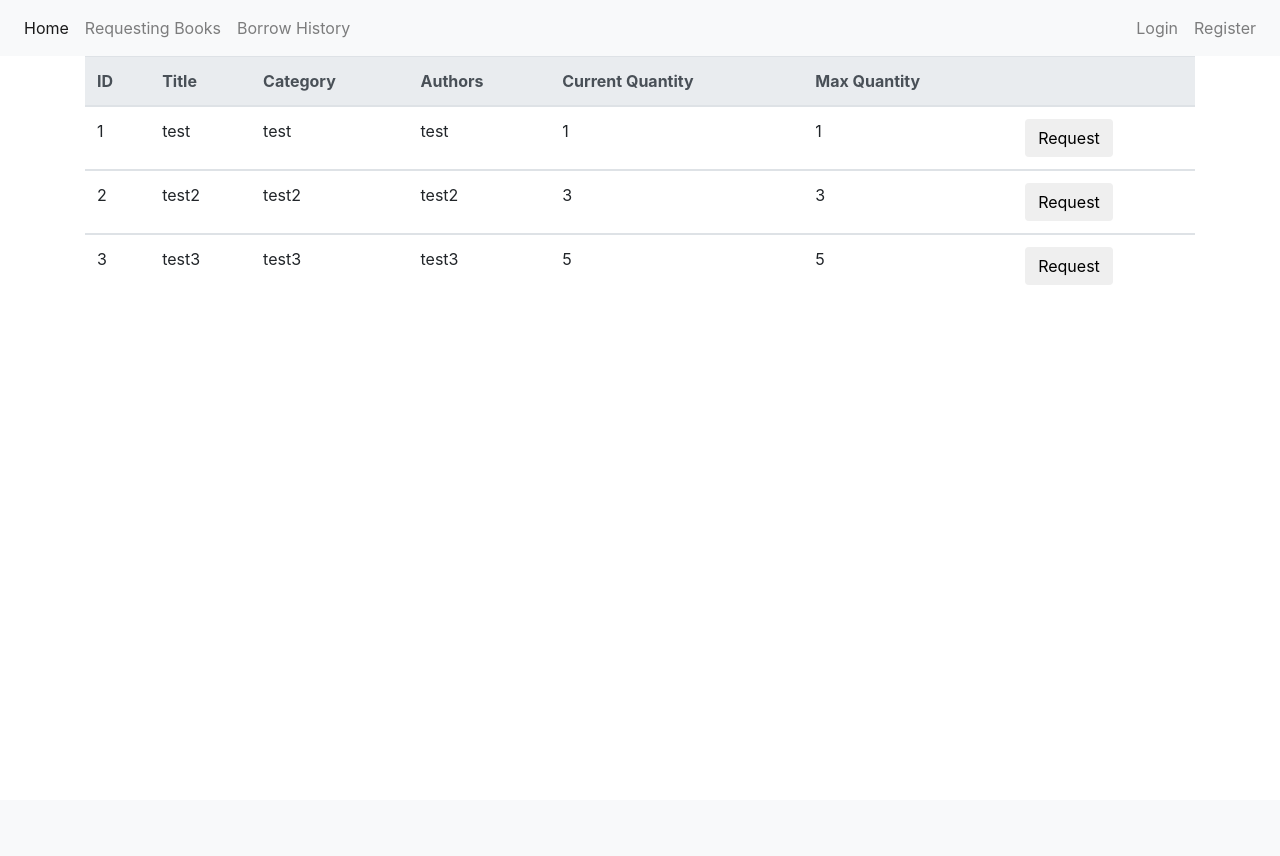
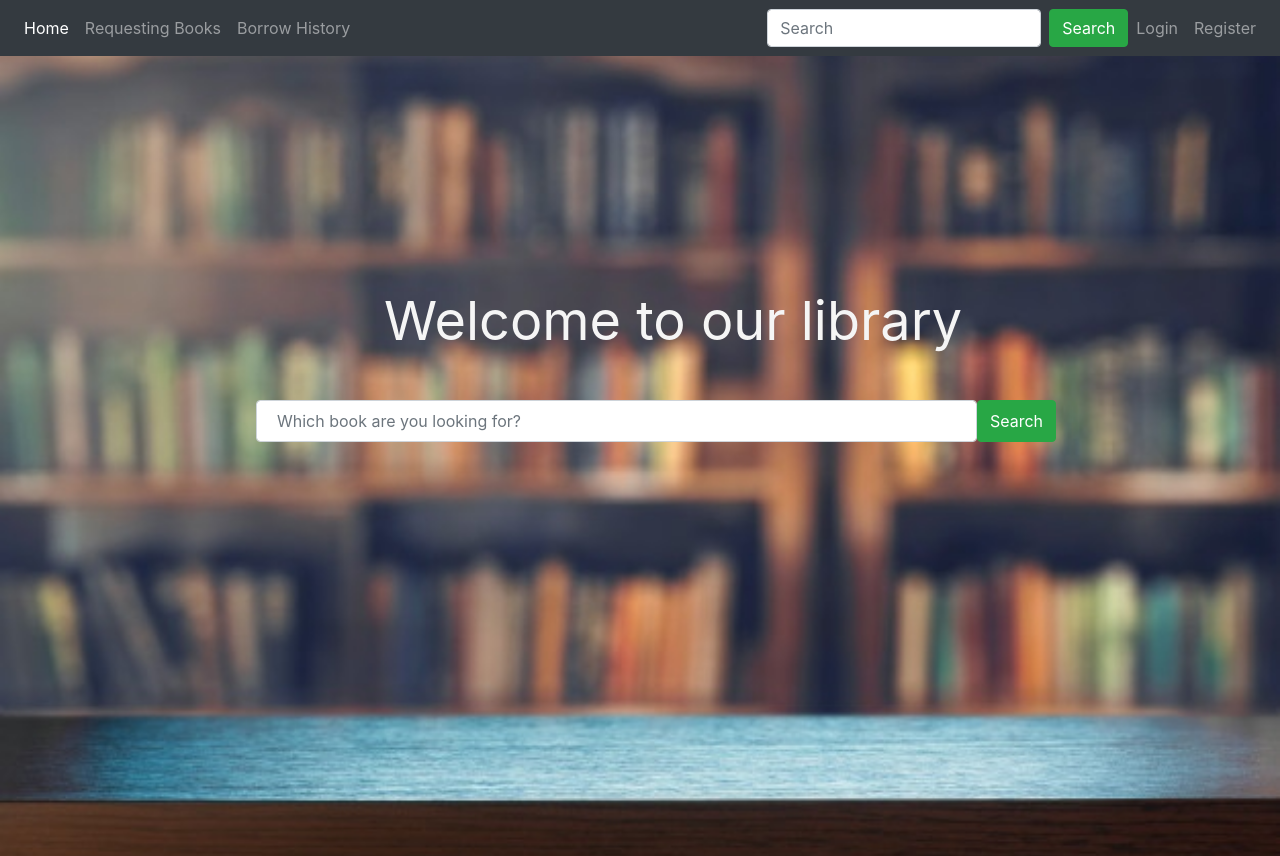
Before and after one commit to scinerd68/LibraryWebApp, a Flask app: page / in a window 1280 px wide. Before the commit the page ends 276 px from the top, so only its background shows below. Run offline with Flask 2, Linux system fonts and the light colour scheme; data comes from the database, SQL or seed files in the repository; both versions use the stored data as it was after the commit; some libraries are stand-ins or nearby versions.

Commit message:
Modify homepage and navbar with search bar

```diff
--- a/library/routes.py
+++ b/library/routes.py
@@ -7,16 +7,27 @@ from library.models import BorrowHistory, Librarian, User, Book, Author
 from library.utils import role_required, load_user
 
 
-@app.route("/")
-@app.route("/home")
+@app.route("/", methods=["GET", "POST"])
+@app.route("/home", methods=["GET", "POST"])
 def home():
-    books = Book.query.all()
+    return render_template("home.html")
+
+
+@app.route("/search", methods=["GET", "POST"])
+def search():
+    book_name = None
+    if request.method == "POST":
+        book_name = request.form.get('book_name')
+
+    books = []
+    if book_name is not None:
+        books = Book.query.filter(Book.title.contains(book_name)).all()
     authors_all_books = []
     for book in books:
         authors = [author.name for author in book.authors]
         authors_all_books.append(authors)
     table = [(book, authors) for book, authors in zip(books, authors_all_books)]
-    return render_template("home.html", table=table)
+    return render_template("search.html", table=table)
 
 
 @app.route("/login", methods=["GET", "POST"])
--- a/library/static/styles.css
+++ b/library/static/styles.css
@@ -1,66 +1,43 @@
-/*
-form {
-    border: 3px solid #f1f1f1;
+
+body {
+  width: 100%;
+  height: 100vh;
+  /* background: url("/static/image/background.jpg") no-repeat center; */
+  /* background-size: cover; */
 }
 
-/* Full-width inputs
-input[type=text], input[type=password] {
-    width: 100%;
-    padding: 12px 20px;
-    margin: 8px 0;
-    display: inline-block;
-    border: 1px solid #ccc;
-    box-sizing: border-box;
+.grid-container {
+  display: grid;
+  grid-template-columns: auto auto auto;
+  padding: 10px;
 }
 
-  /* Set a style for all buttons
-#loginbtn {
-    background-color: #04AA6D;
-    color: white;
-    padding: 14px 20px;
-    margin: 8px 0;
-    border: none;
-    cursor: pointer;
-    width: 100%;
+div.grid-item {
+  vertical-align: top;
+  display: inline-block;
+  background-color: rgba(255, 255, 255, 0.8);
+  /* border: 1px solid rgb(0, 0, 0); */
+  padding: 20px;
+  text-align: center;
 }
 
-  /* Add a hover effect for buttons
-button:hover {
-    opacity: 0.8;
+.caption {
+  display: block;
 }
 
-/* Extra style for the cancel button (red)
-.cancelbtn {
-    width: auto;
-    color: white;
-    padding: 10px 18px;
-    background-color: #f44336;
+.homepage {
+  width: 100%;
+  height: 100%;
+  padding: 0px 0px 0px 0px;
+  margin: 0px 0px 0px 0px;
+  background: url("/static/image/background.jpg") no-repeat center;
+  background-size: cover;
 }
 
+/* .container {
+  padding: 16px;
+} */
 
-/* Add padding to containers
-.container {
-    padding: 16px;
-}
-
-  /* The "Forgot password" text
-  span.psw {
-    float: right;
-    padding-top: 16px;
-  }
-
-  /* Change styles for span and cancel button on extra small screens
-  @media screen and (max-width: 300px) {
-    span.psw {
-      display: block;
-      float: none;
-    }
-    .cancelbtn {
-      width: 100%;
-    }
-  }
-
-*/
 .content-section {
   background: #ffffff;
   padding: 10px 20px;
@@ -68,3 +45,23 @@ button:hover {
   border-radius: 3px;
   margin-bottom: 20px;
 }
+
+.search-wrapper {
+  position: absolute;
+  top: 50%;
+  left: 20%;
+  max-width: 800px;
+  width: 100%;
+}
+
+.search-wrapper .input {
+  padding: 20px;
+}
+
+.welcome {
+  position: absolute;
+  top: 35%;
+  left: 30%;
+  font-size: 54px;
+  color: whitesmoke
+}
--- a/library/templates/borrow.html
+++ b/library/templates/borrow.html
@@ -1,5 +1,6 @@
 {% extends "layout.html" %}
 {% block content %}
+<div class="container">
     <table class="table">
         <thead class="thead-light">
             <tr>
@@ -25,4 +26,5 @@
         </tbody>
         {% endfor %}
     </table>
+</div>
 {% endblock %}
--- a/library/templates/home.html
+++ b/library/templates/home.html
@@ -1,34 +1,18 @@
 {% extends "layout.html" %}
 {% block content %}
-    <table class="table">
-        <thead class="thead-light">
-            <tr>
-              <th>ID</th>
-              <th>Title</th>
-              <th>Category</th>
-              <th>Authors</th>
-              <th>Current Quantity</th>
-              <th>Max Quantity</th>
-              <th></th>
-            </tr>
-        </thead>
-        {% for entry in table %}
-        <tbody>
-            <tr>
-                <form action="/borrow" method="POST">
-                    <td>{{ entry[0].id }}</td>
-                    <input type="hidden" name="book_id" value="{{ entry[0].id }}" />
-                    <td>{{ entry[0].title }}</td>
-                    <td>{{ entry[0].category }}</td>
-                    <td>{{ ', '.join(entry[1]) }}</td>
-                    <td>{{ entry[0].current_quantity }}</td>
-                    <td>{{ entry[0].max_quantity }}</td>
-                    <td>
-                        <button type="submit" class="btn">Request</button>
-                    </td>
-                </form>
-            </tr>
-        </tbody>
-        {% endfor %}
-    </table>
+<div class="homepage">
+    <div class="welcome">
+        Welcome to our library
+    </div>
+
+    <div class="search-wrapper">
+        <form action="search" method="POST">
+            <div class="input-group">
+                <input type="search" class="form-control rounded input" placeholder="Which book are you looking for?"
+                 aria-label="Search" aria-describedby="search-addon" name="book_name">
+                <button type="submit" class="btn btn-success" name="search_form">Search</button>
+            </div>
+        </form>
+    </div>
+</div>
 {% endblock %}
--- a/library/templates/layout.html
+++ b/library/templates/layout.html
@@ -14,7 +14,7 @@
     {% endif %}
 </head>
 <body>
-    <nav class="navbar navbar-expand-lg navbar-light bg-light">
+    <nav class="navbar navbar-expand-lg navbar-dark bg-dark">
         <div class="collapse navbar-collapse" id="navbarSupportedContent">
             <ul class="navbar-nav mr-auto">
                 <li class="nav-item active">
@@ -38,6 +38,12 @@
             </ul>
 
             <ul class="navbar-nav">
+                <form action="search" method="POST" class="form-inline my-2 my-lg-0">
+                    <input class="form-control mr-sm-2" type="search" placeholder="Search" aria-label="Search"
+                    name="book_name">
+                    <button class="btn btn-success my-2 my-sm-0" type="submit">Search</button>
+                </form>
+
                 {% if current_user.is_authenticated %}
                 <li class="nav-item">
                     <a class="nav-link" href="{{ url_for("logout") }}">Logout</a>
@@ -51,26 +57,20 @@
                 </li>
                 {% endif %}
             </ul>
-
-            <!-- <form class="form-inline my-2 my-lg-0">
-                <input class="form-control mr-sm-2" type="search" placeholder="Search" aria-label="Search">
-                <button class="btn btn-outline-success my-2 my-sm-0" type="submit">Search</button>
-            </form> -->
         </div>
     </nav>
 
-    <div class='container'>
+    <div class='alert-container'>
         {% with messages = get_flashed_messages(with_categories=true) %}
             {% if messages %}
                 {% for category, message in messages %}
                     <div class="alert alert-{{ category }} ">
-                        {{ message}}
+                        {{ message }}
                     </div>
                 {% endfor %}
             {% endif %}
         {% endwith %}
-        {% block content %}{% endblock %}
     </div>
-
+    {% block content %}{% endblock %}
 </body>
 </html>
--- a/library/templates/login2.html
+++ b/library/templates/login2.html
@@ -1,5 +1,6 @@
 {% extends "layout.html" %}
 {% block content %}
+<div class="container">
     <div class="content-section">
         <form method="POST" action="">
             {{ form.hidden_tag() }}
@@ -61,4 +62,5 @@
             Don't have an account? <a class="ml-2" href="{{ url_for("register") }}">Register</a>
         </small>
     </div>
+</div>
 {% endblock %}
--- a/library/templates/register2.html
+++ b/library/templates/register2.html
@@ -1,5 +1,6 @@
 {% extends "layout.html" %}
 {% block content %}
+<div class="container">
     <div class="content-section">
         <form method="POST" action="">
             {{ form.hidden_tag() }}
@@ -75,4 +76,5 @@
             Already have an account? <a class="ml-2" href="{{ url_for('login') }}">Login</a>
         </small>
     </div>
+</div>
 {% endblock %}
```
Also changed, not shown: library/templates/search.html (added, +46 -0 lines), populate_db.py (added, +33 -0 lines), library/site.db, library/static/image/background.jpg (added), library/static/image/default.png (added), library/static/image/placeholder.jpg (added). Lines whose indentation alone changed are shown as unchanged.
